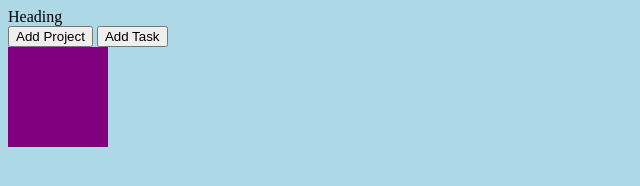
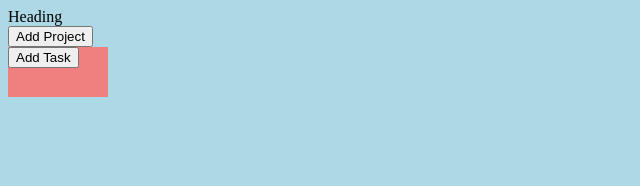
Before and after one commit to austinchong01/todo, a website built with webpack: page webpack/src/template.html in a window 1280 px wide. Both pictures are taken after a click on the button "Add Project". Shown: the whole page, without its empty margins (0-640 px from the left). Built offline with nearby package versions, Linux system fonts and the light colour scheme.

Commit message:
Need to associate task with Project

```diff
--- a/webpack/src/index.js
+++ b/webpack/src/index.js
@@ -7,35 +7,40 @@ const projects = [];
 
 const projectListener = (function(){
     const addProjBtn = document.querySelector(".project");
+
     addProjBtn.addEventListener("click", () => {
         const newProject = document.createElement("div");
         const index = getIndex(projects);
         newProject.setAttribute("data-attribute-index", `${index}`);
+        document.body.appendChild(newProject);
+        addTask(newProject, index);
+
         createProject();
-        document.body.appendChild(newProject);
     })
 })();
 
-const taskListener = (function(){
+function addTask(newProject, index){
+    const addTaskBtn = document.createElement("button");
+    addTaskBtn.setAttribute("data-attribute-index", `${index}`);
+    addTaskBtn.setAttribute("class", "task");
+    addTaskBtn.textContent = "Add Task";
+    newProject.appendChild(addTaskBtn);
+
     const dialog = document.body.querySelector("dialog");
-    const addTaskBtn = document.body.querySelector(".task");
-    const closeTaskBtn = document.body.querySelector(".close")
+    const closeTaskBtn = document.body.querySelector(".close");
+
     addTaskBtn.addEventListener("click", () => {
+        console.log("reached")
         dialog.showModal();
     })
+
     closeTaskBtn.addEventListener("click", (event) => {
         event.preventDefault();
-        const currProj = getCurrProject();
-        createTask(currProj);
+        createTask(projects[index]);
+        console.log(projects)
         dialog.close();
     })
-})();
-
-function getCurrProject() {
-    //add event listener for where button was clicked
-    //get index for project
-    //return correct project object from projects array
-}
+};
 
 function createProject() {
     const project = new Project();
--- a/webpack/src/styles.css
+++ b/webpack/src/styles.css
@@ -5,6 +5,6 @@ body {
 
 div {
   width: 100px;
-  height: 100px;
-  background-color: purple;
+  height: 50px;
+  background-color: lightcoral;
 }
--- a/webpack/src/template.html
+++ b/webpack/src/template.html
@@ -23,6 +23,6 @@
         </form>
     </dialog>
     <button class="project">Add Project</button>
-    <button class="task">Add Task</button>
+    <!-- <button class="task">Add Task</button> -->
 </body>
 </html>
```
